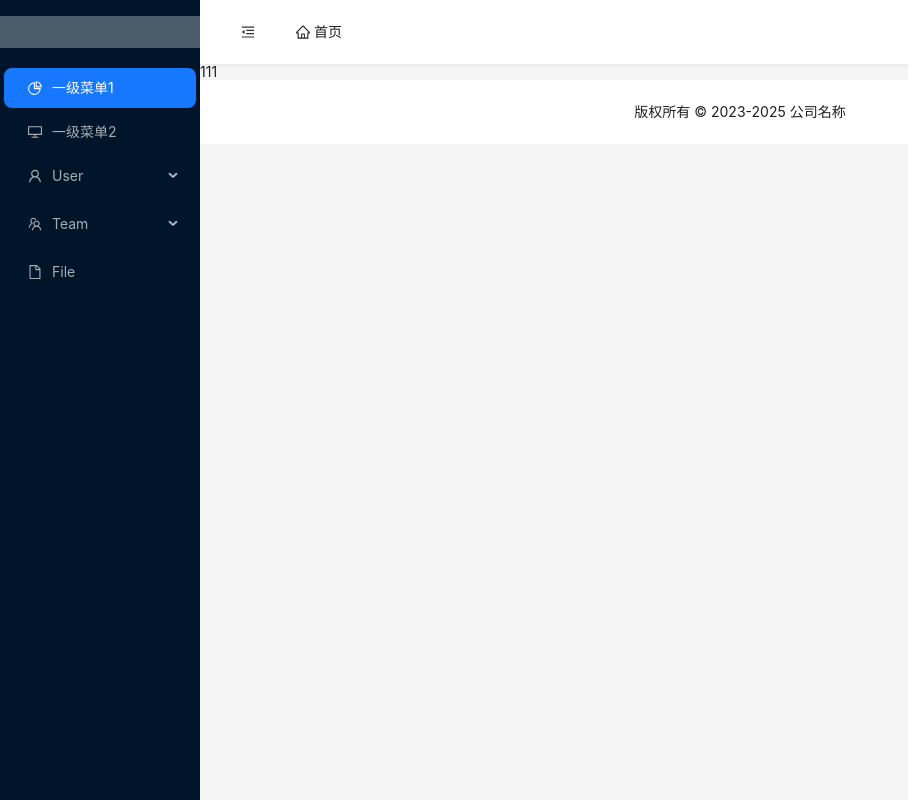
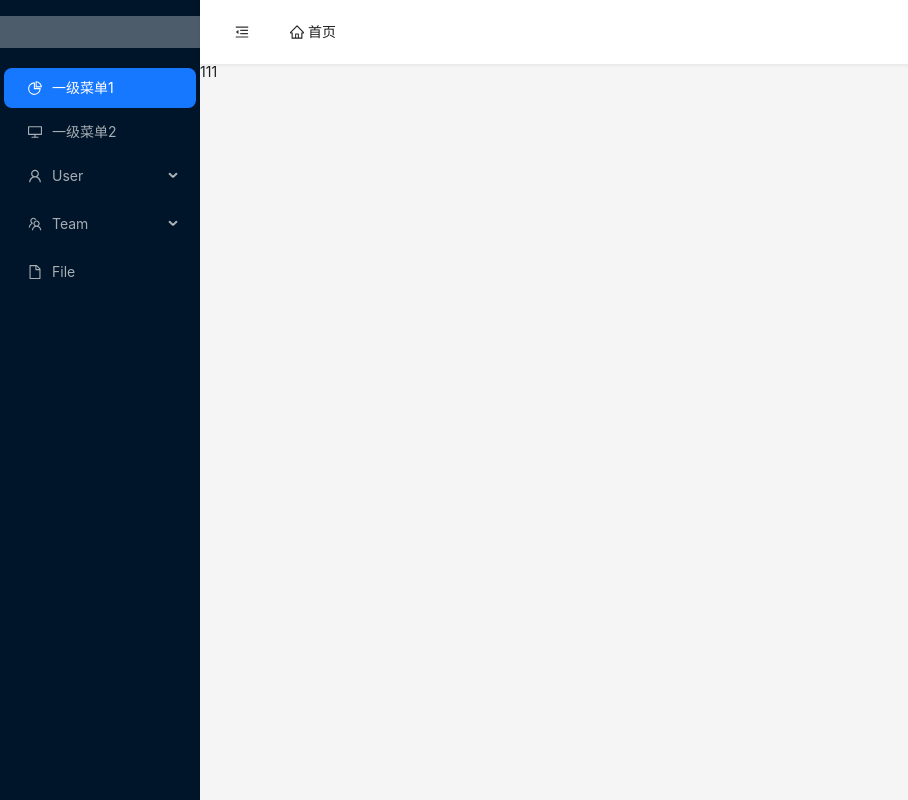
Before and after one commit to SonDemigods/nebula, a Vue app: page /#/ in a window 1280 px wide. Shown: the whole page, without its empty margins (0-908 px from the left). Built offline with nearby package versions, Linux system fonts and the light colour scheme.

Commit message:
fix:暂时屏蔽页脚组件。

```diff
--- a/src/layout/footer.vue
+++ b/src/layout/footer.vue
@@ -7,18 +7,16 @@
 <script lang="ts" setup>
 // 导入响应式工具
 import { ref } from 'vue';
-// 导入响应式类型
-import type { Ref } from 'vue';
 
 // 定义版权信息
-const copyright: Ref<string> = ref('');
+const copyright = ref<string>('');
 
 // 赋值版权信息
 copyright.value = `版权所有 © 2023-2025 公司名称`;
 
 </script>
 
-<style lang="less">
+<style lang="less" scoped>
 .nebula-footer {
   background: #ffffff !important;
   .copyright {
--- a/src/layout/header.vue
+++ b/src/layout/header.vue
@@ -71,10 +71,13 @@ watch(
 );
 </script>
 
-<style lang="less">
+<style lang="less" scoped>
 .header {
+  position: fixed;
+  top: 0;
+  width: 100%;
   background-color: #fff !important;
-  padding: 0 16px !important;
+  padding: 0 10px !important;
   box-shadow: 0 1px 4px rgba(0, 21, 41, 0.08);
 }
 
--- a/src/layout/index.vue
+++ b/src/layout/index.vue
@@ -22,7 +22,7 @@
         @update:sudercollapseChange="handleCollapseChange"
       />
       <Main />
-      <Footer />
+      <!-- <Footer /> -->
     </a-layout-content>
   </a-layout>
 </template>
@@ -114,7 +114,7 @@ const handleCollapseChange = (val: boolean) => {
   collapsed.value = val;
 };
 </script>
-<style>
+<style lang="less" scoped>
 .logo {
   height: 32px;
   width: 100%;
--- a/src/layout/main.vue
+++ b/src/layout/main.vue
@@ -1,9 +1,18 @@
 <template>
-  <router-view />
+  <div class="main-box">
+    <router-view />
+  </div>
 </template>
 
 <script lang="ts" setup>
 // 导入依赖
-import { ref, watch } from 'vue';
+import { ref } from 'vue';
 
 </script>
+<style lang="less" scoped>
+.main-box{
+  padding-top: 64px;
+  height: 100vh;
+  overflow: auto;
+}
+</style>
```
